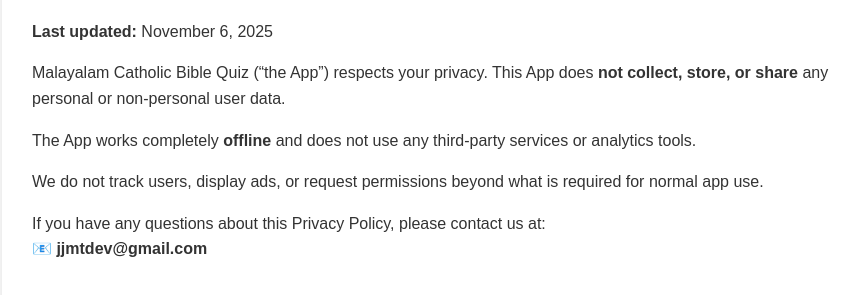
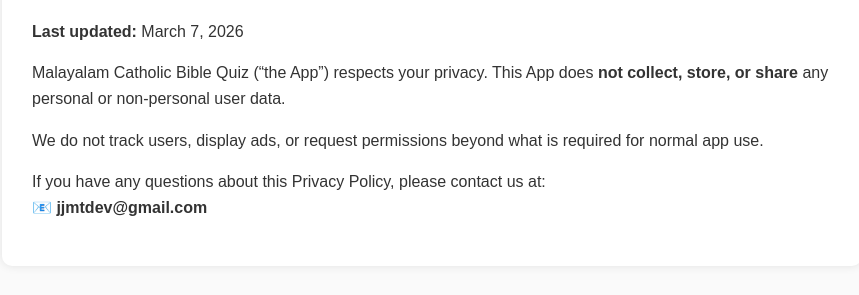
Before and after one commit to sebastianvarghesepm/Malayalam-Catholic-Bible-Quiz, a plain HTML site: page bible-quiz-privacy-policy.html in a window 1280 px wide. Shown: the part 131-426 px from the top of the page, without its empty margins (208-1067 px from the left). Drawn offline with Linux system fonts and the light colour scheme.

Commit message:
Change last updated date to March 7, 2026
Updated the last updated date in the privacy policy.

```diff
--- a/bible-quiz-privacy-policy.html
+++ b/bible-quiz-privacy-policy.html
@@ -35,11 +35,9 @@
 <body>
     <div class="container">
         <h1>Privacy Policy — Malayalam Catholic Bible Quiz</h1>
-        <p><strong>Last updated:</strong> November 6, 2025</p>
+        <p><strong>Last updated:</strong> March 7, 2026</p>
         <p>Malayalam Catholic Bible Quiz (“the App”) respects your privacy. This App does <strong>not collect, store, or
                 share</strong> any personal or non-personal user data.</p>
-        <p>The App works completely <strong>offline</strong> and does not use any third-party services or analytics
-            tools.</p>
         <p>We do not track users, display ads, or request permissions beyond what is required for normal app use.</p>
         <p>If you have any questions about this Privacy Policy, please contact us at:<br>
             📧 <strong>jjmtdev@gmail.com</strong></p>
```
